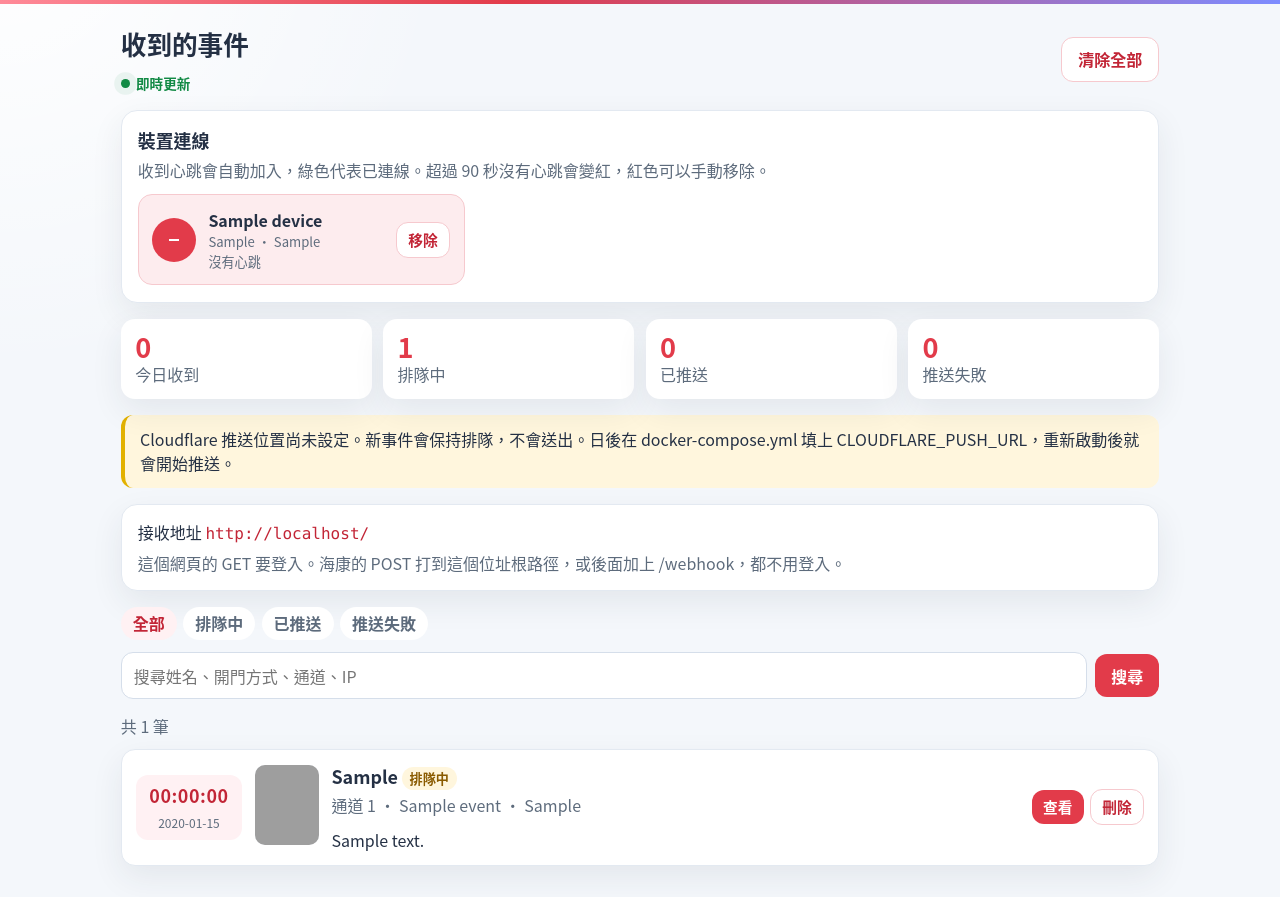
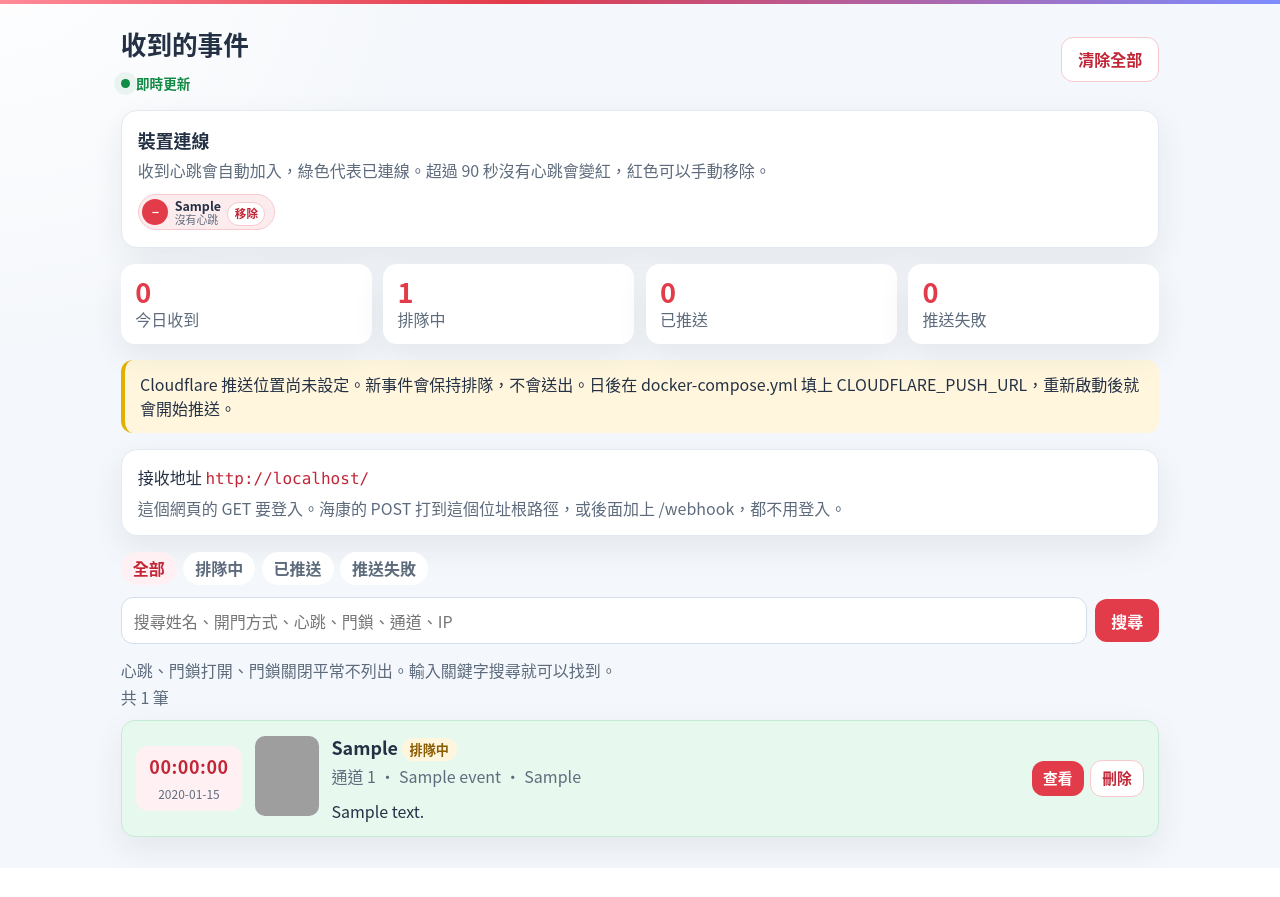
Before and after one commit to ykw2/Hik-Webhook-Endpoint, a FastAPI app: page /events in a window 1280 px wide. Shown: the part 76-973 px from the top of the page. After the commit the page ends 944 px from the top, so only its background shows below. Run offline with FastAPI, Linux system fonts and the light colour scheme; the visitor is signed in with stand-in values (Sample User, id 1); tables that the repository leaves empty hold one stand-in row (values such as "Sample post"); grey boxes are pictures that could not be loaded.

Commit message:
Keep heartbeats and lock events searchable, and show a smaller connection chip that jumps on each heartbeat.

```diff
--- a/app/hik.py
+++ b/app/hik.py
@@ -106,9 +106,18 @@ def is_heartbeat_signal(event_type: str, raw_text: str) -> bool:
 
 
 def is_ignored_event(event_type: str, raw_text: str) -> bool:
+    return bool(quiet_label(event_type, raw_text))
+
+
+def quiet_label(event_type: str, raw_text: str) -> str:
     if is_heartbeat_signal(event_type, raw_text):
-        return True
-    return _sub_code(_access_fields(raw_text)) in LOCK_CODES
+        return "心跳"
+    code = _sub_code(_access_fields(raw_text))
+    if code == 21:
+        return "門鎖打開"
+    if code == 22:
+        return "門鎖關閉"
+    return ""
 
 
 def heartbeat_device(raw_text: str, source_ip: str) -> dict[str, str] | None:
--- a/app/main.py
+++ b/app/main.py
@@ -44,7 +44,7 @@ from app.hik import (
     full_text,
     heartbeat_device,
     is_heartbeat_signal,
-    is_ignored_event,
+    quiet_label,
     parse_dt,
     parse_payload,
     state_label,
@@ -86,17 +86,12 @@ QUEUE_LABELS = {
     "queued": "排隊中",
     "sent": "已推送",
     "failed": "推送失敗",
+    "kept": "已收錄",
 }
 
 
 @asynccontextmanager
 async def lifespan(_app: FastAPI):
-    removed = 0
-    for image in db.purge_heartbeats():
-        remove_image(image)
-        removed += 1
-    if removed:
-        log.info("已清掉 %s 筆心跳附帶圖片", removed)
     ready = "已設定" if cloudflare_url() else "未設定，事件只會排隊"
     log.info("Cloudflare 推送：%s", ready)
     stop = threading.Event()
@@ -174,8 +169,10 @@ def view_event(row: dict) -> dict:
     sent = parse_dt(row.get("sent_at") or "")
     status = row.get("queue_status") or "queued"
     code = row.get("event_type") or ""
-    access = door_info(row.get("raw_body") or "")
-    label = access["open_method"] or type_label(code)
+    raw = row.get("raw_body") or ""
+    access = door_info(raw)
+    quiet = quiet_label(code, raw)
+    label = access["open_method"] or quiet or type_label(code)
     return {
         "id": row["id"],
         "clock": clock_text(received),
@@ -183,8 +180,8 @@ def view_event(row: dict) -> dict:
         "received": full_text(received),
         "happened": full_text(happened) if happened else happened_raw,
         "type_label": label,
-        "type_code": "" if access["open_method"] else code,
-        "open_method": access["open_method"],
+        "type_code": "" if access["open_method"] or quiet else code,
+        "open_method": access["open_method"] or quiet,
         "person_name": access["person_name"],
         "employee_no": access["employee_no"],
         "door_no": access["door_no"],
@@ -269,10 +266,9 @@ async def webhook(request: Request):
 
     content_type = request.headers.get("content-type", "")
     parsed = parse_payload(content_type, body)
-    if is_ignored_event(parsed.event_type, parsed.raw_text):
-        device = None
-        if is_heartbeat_signal(parsed.event_type, parsed.raw_text):
-            device = heartbeat_device(parsed.raw_text, client_ip(request))
+    quiet = quiet_label(parsed.event_type, parsed.raw_text)
+    if is_heartbeat_signal(parsed.event_type, parsed.raw_text):
+        device = heartbeat_device(parsed.raw_text, client_ip(request))
         if device:
             try:
                 db.upsert_device(
@@ -285,7 +281,6 @@ async def webhook(request: Request):
                 log.exception("記錄心跳失敗")
                 return PlainTextResponse("error", status_code=500)
             log.info("心跳 %s %s", device["name"] or device["ip"], device["ip"])
-        return PlainTextResponse("ok")
     access = door_info(parsed.raw_text)
     try:
         event_id = db.insert_event(
@@ -300,7 +295,8 @@ async def webhook(request: Request):
             content_type=content_type[:200],
             raw_body=parsed.raw_text,
             person_name=access["person_name"],
-            open_method=access["open_method"],
+            open_method=quiet or access["open_method"],
+            hidden=1 if quiet else 0,
         )
         if parsed.images:
             ext, blob = parsed.images[0]
@@ -317,7 +313,7 @@ async def webhook(request: Request):
     log.info(
         "收到事件 %s type=%s channel=%s from=%s",
         event_id,
-        access["open_method"] or parsed.event_type or "-",
+        quiet or access["open_method"] or parsed.event_type or "-",
         parsed.channel_id or "-",
         client_ip(request),
     )
@@ -435,7 +431,7 @@ def live(request: Request):
             "ok": True,
             "devices": view_devices(),
             "stats": numbers,
-            "latest_id": db.latest_event_id(),
+            "latest_id": db.latest_event_id(request.query_params.get("q", "").strip()[:100]),
             "stale_seconds": HEARTBEAT_STALE_SECONDS,
         }
     )
@@ -451,7 +447,7 @@ def events(request: Request):
         "events.html",
         **event_list_args(request),
         devices=view_devices(),
-        latest_id=db.latest_event_id(),
+        latest_id=db.latest_event_id(request.query_params.get("q", "").strip()[:100]),
         stale_seconds=HEARTBEAT_STALE_SECONDS,
         webhook_url=str(request.base_url).rstrip("/") + "/",
     )
--- a/app/static/live.js
+++ b/app/static/live.js
@@ -6,6 +6,19 @@
   var csrf = (document.querySelector('meta[name="csrf"]') || {}).content || "";
   var latest = Number(feed.getAttribute("data-latest") || "0");
   var deviceSig = "";
+  var seen = {};
+
+  grid.querySelectorAll(".device").forEach(function (card) {
+    seen[card.getAttribute("data-id")] = card.getAttribute("data-seen") || "";
+  });
+
+  function bounce(deviceId) {
+    var icon = grid.querySelector('.device[data-id="' + deviceId + '"] .status-icon');
+    if (!icon) return;
+    icon.classList.remove("beat");
+    void icon.offsetWidth;
+    icon.classList.add("beat");
+  }
 
   function esc(value) {
     return String(value || "").replace(/[&<>"']/g, function (char) {
@@ -32,13 +45,12 @@
         return [device.id, device.online, device.name, device.ip, device.mac, device.status_label];
       })
     );
+    var firstPaint = deviceSig === "";
     if (sig === deviceSig) {
-      var cards = grid.querySelectorAll(".device");
-      devices.forEach(function (device, index) {
-        var lines = cards[index] && cards[index].querySelectorAll("small");
-        if (!lines || !lines[1]) return;
-        lines[1].textContent =
-          (device.status_label || "") + (device.last_seen ? " · " + device.last_seen : "");
+      devices.forEach(function (device) {
+        var previous = seen[device.id];
+        seen[device.id] = device.last_seen || "";
+        if (device.online && previous !== device.last_seen) bounce(device.id);
       });
       return;
     }
@@ -57,21 +69,25 @@
             '/remove"><input type="hidden" name="csrf" value="' +
             esc(csrf) +
             '"><button class="btn small danger" type="submit">移除</button></form>';
+        var jumped = !firstPaint && online && seen[device.id] !== (device.last_seen || "");
+        seen[device.id] = device.last_seen || "";
         return (
           '<article class="device ' +
           (online ? "online" : "offline") +
-          '"><span class="status-icon" role="img" aria-label="' +
+          '" data-id="' +
+          Number(device.id) +
+          '" data-seen="' +
+          esc(device.last_seen) +
+          '"><span class="status-icon' +
+          (jumped ? " beat" : "") +
+          '" role="img" aria-label="' +
           esc(device.status_label) +
           '">' +
           icon(online) +
           '</span><div class="device-copy"><strong>' +
-          esc(device.name) +
+          esc(device.ip || "未知 IP") +
           "</strong><small>" +
-          esc(device.ip || "未知 IP") +
-          (device.mac ? " · " + esc(device.mac) : "") +
-          "</small><small>" +
           esc(device.status_label) +
-          (device.last_seen ? " · " + esc(device.last_seen) : "") +
           "</small></div>" +
           remove +
           "</article>"
@@ -83,7 +99,10 @@
   async function tick() {
     if (document.hidden) return;
     try {
-      var res = await fetch("/live", {
+      var liveUrl = new URL("/live", location.origin);
+      var currentQuery = new URL(location.href).searchParams.get("q");
+      if (currentQuery) liveUrl.searchParams.set("q", currentQuery);
+      var res = await fetch(liveUrl, {
         headers: { Accept: "application/json" },
         cache: "no-store",
       });
--- a/app/static/style.css
+++ b/app/static/style.css
@@ -138,17 +138,17 @@ h2 { margin: 0 0 0.25rem; font-size: 1.12rem; }
 }
 
 .device-grid {
-  display: grid;
-  grid-template-columns: repeat(auto-fill, minmax(250px, 1fr));
-  gap: 0.75rem;
+  display: flex;
+  flex-wrap: wrap;
+  gap: 0.4rem;
 }
 
 .device {
-  display: flex;
-  gap: 0.75rem;
+  display: inline-flex;
+  gap: 0.4rem;
   align-items: center;
-  border-radius: 14px;
-  padding: 0.8rem 0.85rem;
+  border-radius: 999px;
+  padding: 0.22rem 0.55rem 0.22rem 0.22rem;
   border: 1px solid var(--line);
   background: var(--surface);
 }
@@ -164,8 +164,8 @@ h2 { margin: 0 0 0.25rem; font-size: 1.12rem; }
 }
 
 .status-icon {
-  width: 44px;
-  height: 44px;
+  width: 26px;
+  height: 26px;
   border-radius: 50%;
   display: grid;
   place-items: center;
@@ -173,19 +173,20 @@ h2 { margin: 0 0 0.25rem; font-size: 1.12rem; }
   color: white;
 }
 
-.status-icon svg { width: 24px; height: 24px; }
+.status-icon svg { width: 15px; height: 15px; }
 
-.device.online .status-icon {
-  background: var(--green);
-  box-shadow: 0 0 0 6px rgba(18, 138, 69, 0.16);
-}
+.device.online .status-icon { background: var(--green); }
 
 .device.offline .status-icon { background: var(--accent); }
 
-.device-copy { min-width: 0; flex: 1; }
+.status-icon.beat { animation: jump 0.7s cubic-bezier(0.2, 1.5, 0.4, 1); }
+
+.device-copy { min-width: 0; line-height: 1.15; }
 .device-copy strong,
 .device-copy small { display: block; }
-.device-copy small { color: var(--muted); font-size: 0.82rem; }
+.device-copy strong { font-size: 0.78rem; font-weight: 700; }
+.device-copy small { color: var(--muted); font-size: 0.68rem; }
+.device .btn.small { padding: 0.15rem 0.4rem; font-size: 0.72rem; border-radius: 999px; }
 .device-empty { grid-column: 1 / -1; margin: 0; }
 
 .card {
@@ -342,8 +343,8 @@ button:hover,
   grid-template-columns: auto 1fr auto;
   gap: 0.85rem;
   align-items: center;
-  background: var(--surface);
-  border: 1px solid var(--line);
+  background: #e7f8ee;
+  border: 1px solid #c6ecd4;
   border-radius: 14px;
   box-shadow: var(--shadow);
   padding: 0.8rem 0.9rem;
@@ -478,6 +479,14 @@ summary { cursor: pointer; font-weight: 700; color: var(--ink); }
   100% { box-shadow: 0 0 0 8px rgba(18, 138, 69, 0); }
 }
 
+@keyframes jump {
+  0% { transform: translateY(0) scale(1); }
+  25% { transform: translateY(-12px) scale(1.35); }
+  45% { transform: translateY(0) scale(0.92); }
+  65% { transform: translateY(-6px) scale(1.12); }
+  100% { transform: translateY(0) scale(1); }
+}
+
 @media (max-width: 720px) {
   .top { flex-direction: column; align-items: flex-start; }
   .stats { grid-template-columns: 1fr 1fr; }
--- a/app/templates/events.html
+++ b/app/templates/events.html
@@ -21,7 +21,7 @@
   <div class="device-grid" id="device-grid">
     {% if devices %}
     {% for device in devices %}
-    <article class="device {{ 'online' if device.online else 'offline' }}">
+    <article class="device {{ 'online' if device.online else 'offline' }}" data-id="{{ device.id }}" data-seen="{{ device.last_seen }}">
       <span class="status-icon" role="img" aria-label="{{ device.status_label }}">
         {% if device.online %}
         <svg viewBox="0 0 24 24" aria-hidden="true"><path fill="currentColor" d="M9.2 16.2 5.4 12.4l1.4-1.4 2.4 2.4 6.9-6.9 1.4 1.4z"/></svg>
@@ -30,9 +30,8 @@
         {% endif %}
       </span>
       <div class="device-copy">
-        <strong>{{ device.name }}</strong>
-        <small>{{ device.ip or "未知 IP" }}{% if device.mac %} · {{ device.mac }}{% endif %}</small>
-        <small>{{ device.status_label }}{% if device.last_seen %} · {{ device.last_seen }}{% endif %}</small>
+        <strong>{{ device.ip or "未知 IP" }}</strong>
+        <small>{{ device.status_label }}</small>
       </div>
       {% if not device.online %}
       <form method="post" action="/devices/{{ device.id }}/remove">
@@ -73,9 +72,10 @@
 
 <form class="filters" method="get" action="/events">
   <input type="hidden" name="status" value="{{ status }}">
-  <input type="search" name="q" value="{{ q }}" placeholder="搜尋姓名、開門方式、通道、IP" maxlength="100">
+  <input type="search" name="q" value="{{ q }}" placeholder="搜尋姓名、開門方式、心跳、門鎖、通道、IP" maxlength="100">
   <button class="btn" type="submit">搜尋</button>
 </form>
+<p class="hint">心跳、門鎖打開、門鎖關閉平常不列出。輸入關鍵字搜尋就可以找到。</p>
 
 <div id="feed" data-latest="{{ latest_id }}">
 {% include "events_feed.html" %}
```
Also changed, not shown: app/db.py (+48 -36 lines).
